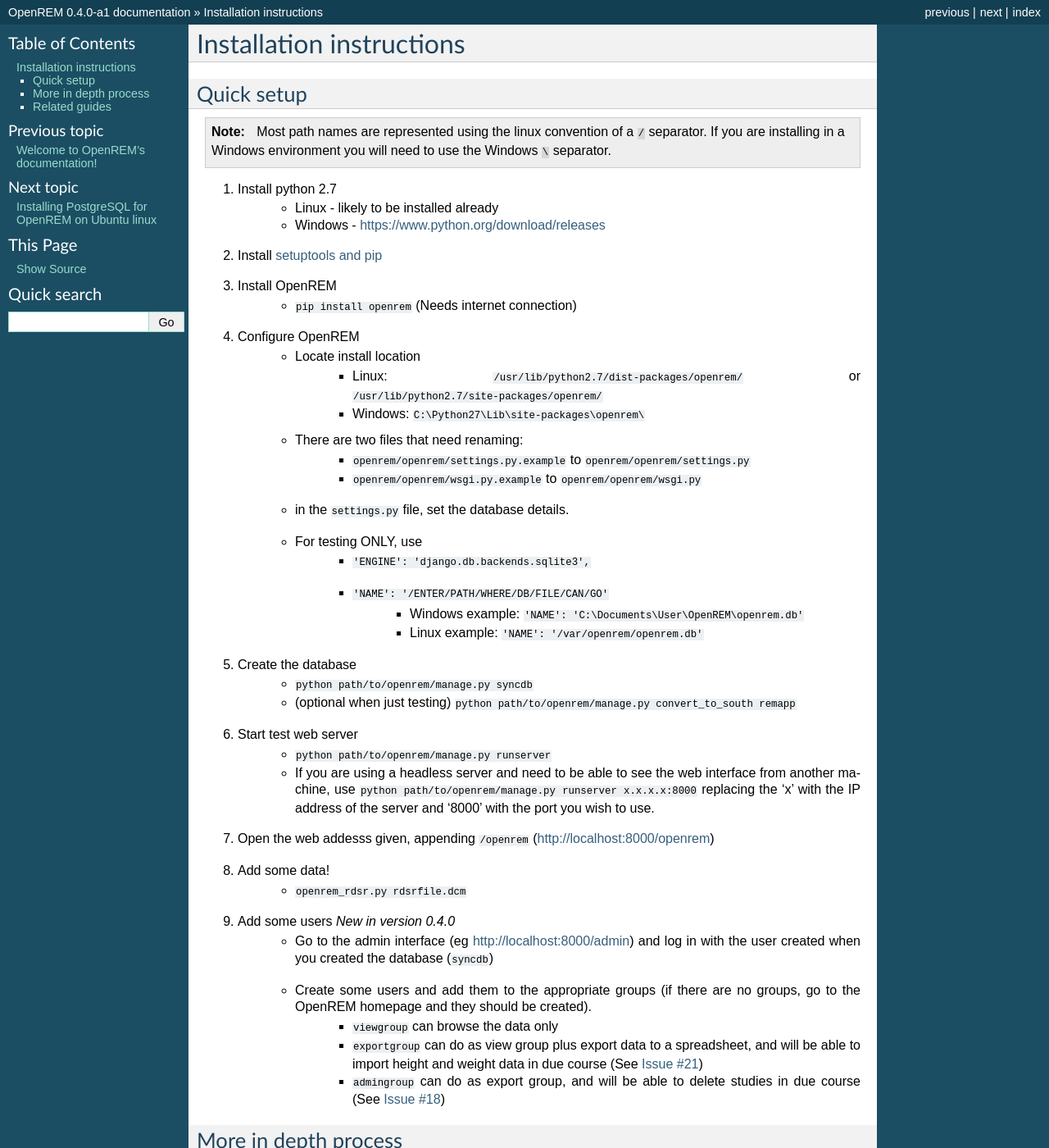
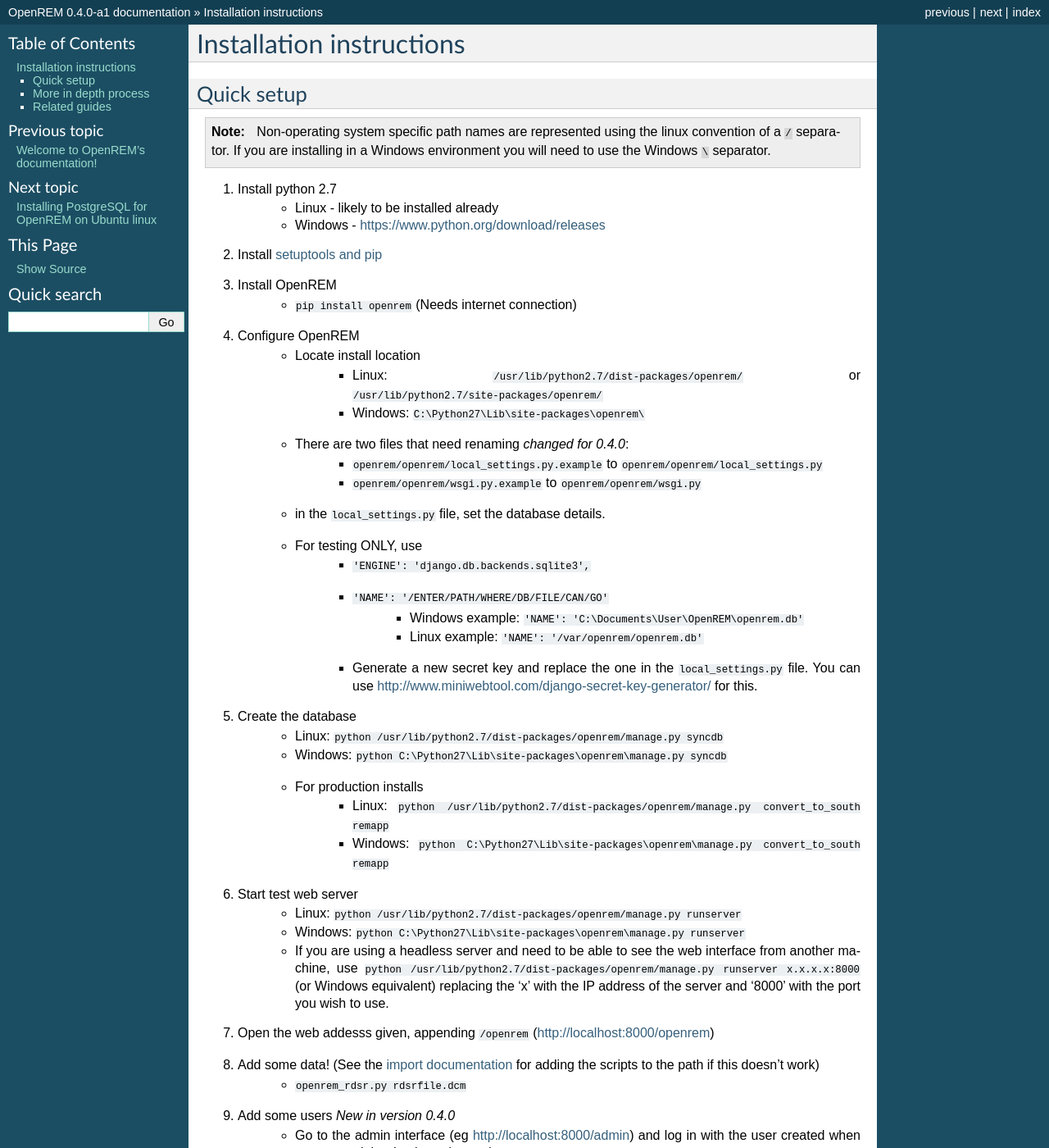
Before and after one commit to ckswilliams/modOpenREM, a Sphinx documentation site: the page built from docs/install.rst, in a window 1280 px wide and 1400 px high. Shown: the whole window at 82% size. Built offline with Sphinx 7.4.7, drawn with Linux system fonts in a browser that asks for light colours.

Commit message:
Finished adding windows versions of everything in the (not so) quick install. Not improved by actual Windows install experience yet. Refs #54.

```diff
--- a/docs/import.rst
+++ b/docs/import.rst
@@ -1,6 +1,7 @@
 Importing data to OpenREM
 *************************
 
+    .. _scripts-on-path:
 
 Importing dose related data from DICOM files
 ============================================
--- a/docs/install.rst
+++ b/docs/install.rst
@@ -5,7 +5,7 @@
 Quick setup
 ===========
 ..  Note::
-    Most path names are represented using the linux convention of a ``/`` separator.
+    Non-operating system specific path names are represented using the linux convention of a ``/`` separator.
     If you are installing in a Windows environment you will need to use the Windows ``\`` separator.
 
 
@@ -19,26 +19,32 @@
     * Locate install location
         * Linux: ``/usr/lib/python2.7/dist-packages/openrem/`` or ``/usr/lib/python2.7/site-packages/openrem/``
         * Windows: ``C:\Python27\Lib\site-packages\openrem\``
-    + There are two files that need renaming:
-        + ``openrem/openrem/settings.py.example`` to ``openrem/openrem/settings.py``
+    * There are two files that need renaming *changed for 0.4.0*:
+        + ``openrem/openrem/local_settings.py.example`` to ``openrem/openrem/local_settings.py``
         + ``openrem/openrem/wsgi.py.example`` to ``openrem/openrem/wsgi.py``
-    + in the ``settings.py`` file, set the database details.
-    + For testing ONLY, use
+    * in the ``local_settings.py`` file, set the database details.
+    * For testing ONLY, use
         + ``'ENGINE': 'django.db.backends.sqlite3',``
         + ``'NAME': '/ENTER/PATH/WHERE/DB/FILE/CAN/GO'``
-            + Windows example: ``'NAME': 'C:\Documents\User\OpenREM\openrem.db'``
-            + Linux example: ``'NAME': '/var/openrem/openrem.db'``
+            * Windows example: ``'NAME': 'C:\Documents\User\OpenREM\openrem.db'``
+            * Linux example: ``'NAME': '/var/openrem/openrem.db'``
+        + Generate a new secret key and replace the one in the ``local_settings.py`` file. You can use
+          http://www.miniwebtool.com/django-secret-key-generator/ for this.
 #. Create the database
-    + ``python path/to/openrem/manage.py syncdb``
-    + (optional when just testing) ``python path/to/openrem/manage.py convert_to_south remapp``
+    + Linux: ``python /usr/lib/python2.7/dist-packages/openrem/manage.py syncdb``
+    + Windows: ``python C:\Python27\Lib\site-packages\openrem\manage.py syncdb``
+    + For production installs
+        * Linux: ``python /usr/lib/python2.7/dist-packages/openrem/manage.py convert_to_south remapp``
+        * Windows: ``python C:\Python27\Lib\site-packages\openrem\manage.py convert_to_south remapp``
 #. Start test web server
-    + ``python path/to/openrem/manage.py runserver``
+    + Linux: ``python /usr/lib/python2.7/dist-packages/openrem/manage.py runserver``
+    + Windows: ``python C:\Python27\Lib\site-packages\openrem\manage.py runserver``
     + If you are using a headless server and need to be able to see the
       web interface from another machine, use
-      ``python path/to/openrem/manage.py runserver x.x.x.x:8000`` replacing the
+      ``python /usr/lib/python2.7/dist-packages/openrem/manage.py runserver x.x.x.x:8000`` (or Windows equivalent) replacing the
       'x' with the IP address of the server and '8000' with the port you wish to use.
 #. Open the web addesss given, appending ``/openrem`` (http://localhost:8000/openrem)
-#. Add some data!
+#. Add some data! (See the :ref:`import documentation <scripts-on-path>` for adding the scripts to the path if this doesn't work)
     + ``openrem_rdsr.py rdsrfile.dcm``
 #. Add some users *New in version 0.4.0*
     + Go to the admin interface (eg http://localhost:8000/admin) and log in with the user created when you created the database (``syncdb``)
```
